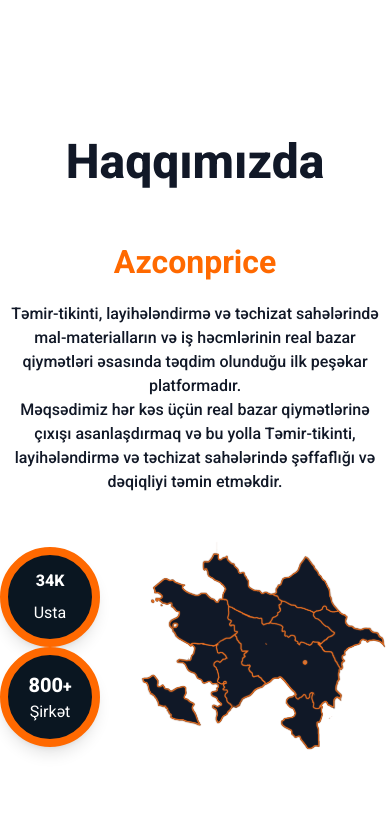
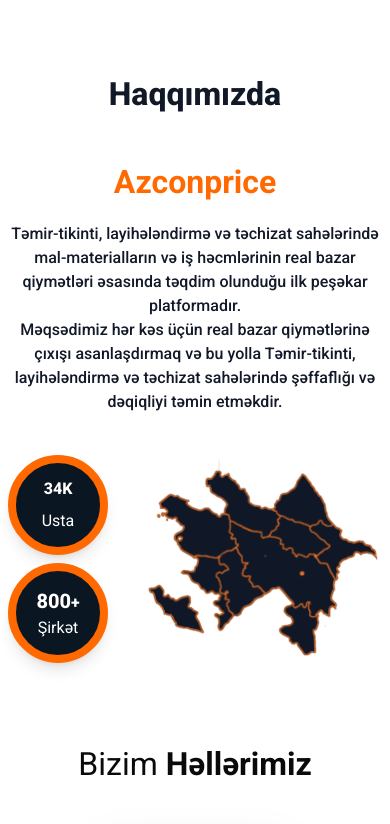
Before and after one commit to Azconprice/Azconprice-frontend, a Next.js app: page /en in a window 390 px wide. Shown: the part 744-1568 px from the top of the page. Built offline with nearby package versions, Linux system fonts and the light colour scheme.

Commit message:
some bugs fixed

```diff
--- a/src/app/[locale]/layout.js
+++ b/src/app/[locale]/layout.js
@@ -21,7 +21,7 @@
   }
   return (
     <html lang="en">
-      <body className={`${roboto.className} antialiased`}>
+      <body className={`${roboto.className} antialiased px-2` }>
         <NextIntlClientProvider>
           <Navbar />
           {children}
--- a/src/components/Home/Aboutus.js
+++ b/src/components/Home/Aboutus.js
@@ -1,12 +1,12 @@
 import React from 'react'
 const Aboutus = () => {
     return (
-        <section className="container py-12 mx-auto">
-            <h1 className="text-[48px] font-extrabold text-center mb-10 text-[#111827]">Haqqımızda</h1>
+        <section className="container py-1 mx-auto mb-[50px]">
+            <h1 className="text-[32px] sm:text-[36px] md:text-[48px] font-extrabold text-center mb-10 text-[#111827]">Haqqımızda</h1>
             <div className="flex flex-col-reverse lg:flex-row items-center md:items-center gap-[10px] lg:gap-[60px]">
                 {/* Left Stats */}
                 <div className='flex flex-row gap-[20px] lg:gap-[30px] items-center w-full lg:w-[50%]'>
-                    <div className="flex flex-col flex-1">
+                    <div className="flex flex-col flex-1 gap-2 md:gap-0">
                         <div className="md:w-[130px] md:h-[130px] w-[100px] h-[100px] flex flex-col items-center justify-center rounded-full border-8 border-orange-500 bg-[#0A1621] text-white shadow-lg">
                             <span className="md:text-[20px] text-[16px] font-extrabold">34<span className="md-text-[20px] text-[16px]">K</span></span>
                             <span className="md-text-[20px] text-[16px] mt-2">Usta</span>
--- a/src/components/Home/Faq.js
+++ b/src/components/Home/Faq.js
@@ -42,7 +42,7 @@
         return (
             <div
                 key={globalIndex}
-                className={`mb-4 shadow-md transition-all duration-200 ${
+                className={`mb-4 shadow-md transition-all  duration-200 ${
                     isOpen
                         ? 'bg-[#FF7A00] text-white'
                         : ''
@@ -59,7 +59,7 @@
                     <div className={`font-semibold text-[ 12px] md:text-[20px] w-[80%] ${isOpen ? 'text-white' : 'text-[#181D24]'}`}>
                         {faq.question}
                     </div>
-                    <span className="flex items-center justify-center w-10 h-10 rounded-full bg-white">
+                    <span className="flex items-center justify-center w-10 h-10 bg-white rounded-full">
                         <img
                             src={isOpen ? './assets/images/Vector (5).svg' : './assets/images/Vector (4).svg'}
                             alt="arrow icon"
@@ -86,9 +86,9 @@
     };
 
     return (
-        <div className="max-w-6xl mx-auto px-4 py-12 border-none">
+        <div className="max-w-6xl px-4 py-12 mx-auto mt-5 border-none">
             <h2 className="px-[20px] text-[32px] sm:text-[36px] md:text-[48px] text-center mb-10">Tez - Tez verilən <span className="font-bold">suallar</span></h2>
-            <div className="grid grid-cols-1 md:grid-cols-2 gap-0 md:gap-8">
+            <div className="grid grid-cols-1 gap-0 md:grid-cols-2 md:gap-8">
                 <div>
                     {leftColumn.map((faq, i) => renderFaqItem(faq, i, i))}
                 </div>
--- a/src/components/Home/HeaderSection.js
+++ b/src/components/Home/HeaderSection.js
@@ -3,15 +3,15 @@
 
 const HeaderSection = () => {
   return (
-    <section className="w-full flex flex-col pr-0 pb-0 md:flex-row items-center justify-between pl-0 md:pl-12 pt-8 md:pt-20 rounded-3xl overflow-hidden">
+    <section className="flex flex-col items-center justify-between w-full pt-8 pb-0 pl-0 pr-0 overflow-hidden md:flex-row md:pl-12 md:pt-20 rounded-3xl">
       <div className="flex-1 flex flex-col items-center w-full md:w-[50%] md:items-start text-center md:text-left gap-6 md:gap-8 relative z-20">
-        <h1 className="text-4xl md:text-5xl font-bold leading-tight">
+        <h1 className="text-4xl font-bold leading-tight md:text-5xl">
           <span className="text-orange-500">İnşaatınız</span><br />
           <span className="text-[#101827]">bizimlə daha güclü</span>
         </h1>
         <button className="flex items-center justify-between w-full max-w-[350px] bg-[#101827] hover:bg-orange-500 cursor-pointer rounded-full pr-2 pl-8 border-2 border-[#101827] hover:border-orange-500 transition-colors duration-300">
-          <span className="flex-1 text-center font-semibold text-white text-lg">Məhsulları əlavə et</span>
-          <span className="flex items-center justify-center w-12 h-12 bg-white hover:border-orange-500 rounded-full -mr-2">
+          <span className="flex-1 text-lg font-semibold text-center text-white">Məhsulları əlavə et</span>
+          <span className="flex items-center justify-center w-12 h-12 -mr-2 bg-white rounded-full hover:border-orange-500">
             <FiArrowRight size={28} className="text-[#101827] group-hover:text-orange-500" />
           </span>
         </button>
@@ -20,7 +20,7 @@
         <img
           src="/assets/images/AzConPrice.gif"
           alt="AzConPrice Animation"
-          className="absolute bottom-0 right-0  z-10 "
+          className="absolute bottom-0 right-0 z-10 "
         />
         <img
           src="/assets/images/phone-header.svg"
--- a/src/components/Home/OurSollutions.js
+++ b/src/components/Home/OurSollutions.js
@@ -11,7 +11,7 @@
     return (
         <section className="container relative flex flex-col items-center w-full px-10 mx-auto max-w-7xl md:mb-[220px] mb-[30px] mt-[30px]">
             {/* Title */}
-                  <h2 className="px-[20px] text-[32px] sm:text-[36px] md:text-[48px] text-center">Bizim <span className="font-bold">Həllərimiz</span></h2>
+                  <h2 className="px-[20px] text-[32px] sm:text-[36px] md:text-[48px] mb-[30px] md:mb-0 text-center">Bizim <span className="font-bold">Həllərimiz</span></h2>
 
 
             {/* Arrows & Sentences - Desktop */}
```
